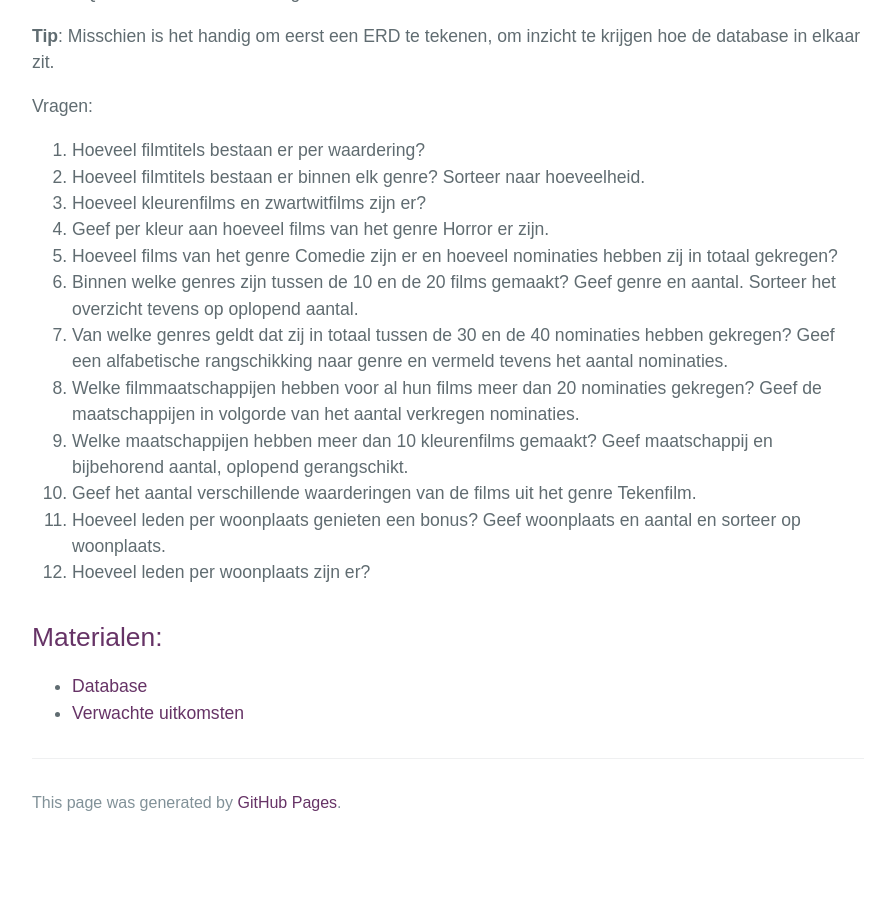
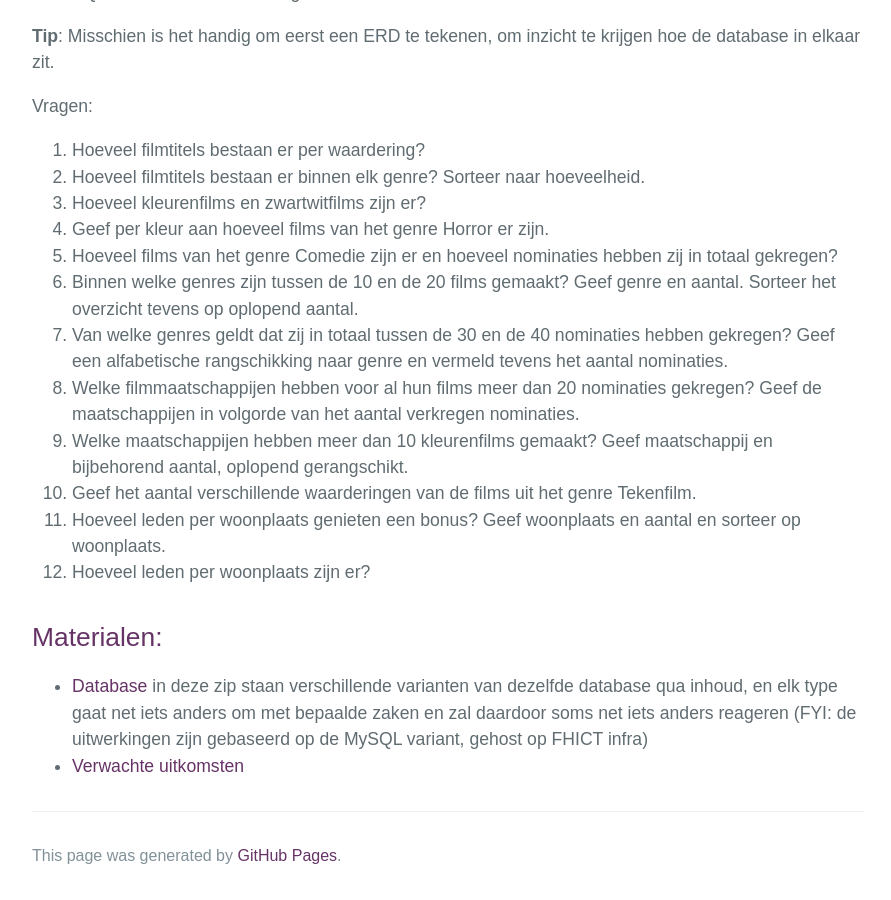
Before and after one commit to ksuilen/ksuilen.github.io, a Jekyll site: the page built from oefening_films2.md, in a window 1280 px wide and 900 px high, scrolled down 954 px. Shown: the whole window, without its empty margins (192-1083 px from the left). Built offline with Jekyll 4.4.1, drawn with Linux system fonts in a browser that asks for light colours; our own code applies the rules of GitHub Pages for plain Markdown files; the repository's description, which GitHub fills in, is left out; before the commit the page ends 1801 px from its top, so only the background shows below that.

Commit message:
bij de db zip benoemd dat verschillende types db net iets anders kunnen reageren

```diff
--- a/oefening_films2.md
+++ b/oefening_films2.md
@@ -36,5 +36,5 @@ Vragen:
 12. Hoeveel leden per woonplaats zijn er?
 
 ## Materialen:
-- [Database](assets/file/DATABASE_FILM.zip)
+- [Database](assets/file/DATABASE_FILM.zip) in deze zip staan verschillende varianten van dezelfde database qua inhoud, en elk type gaat net iets anders om met bepaalde zaken en zal daardoor soms net iets anders reageren (FYI: de uitwerkingen zijn gebaseerd op de MySQL variant, gehost op FHICT infra)
 - [Verwachte uitkomsten](assets/file/Films2.pdf)
```
Also changed, not shown: oefening_films.md (+1 -1 lines), oefening_films3.md (+1 -1 lines).
